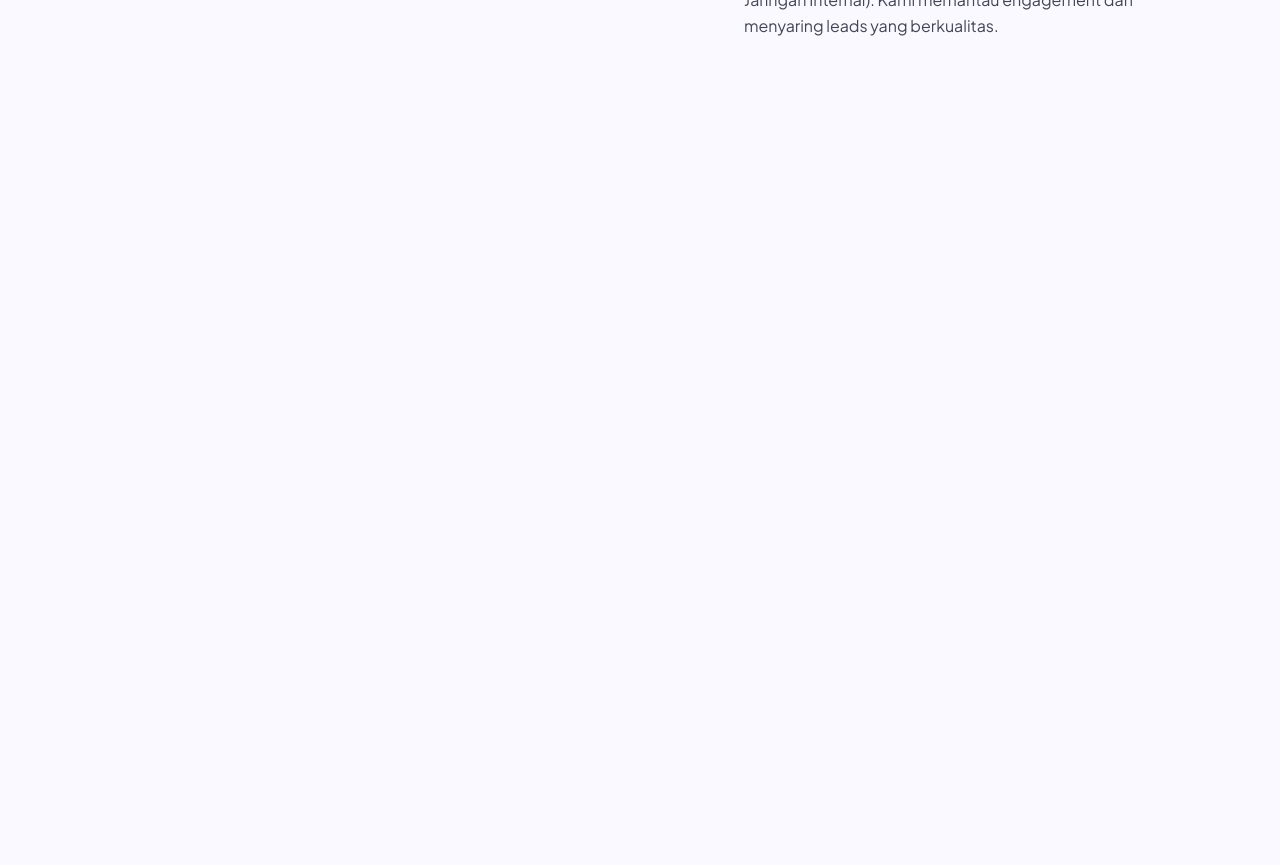
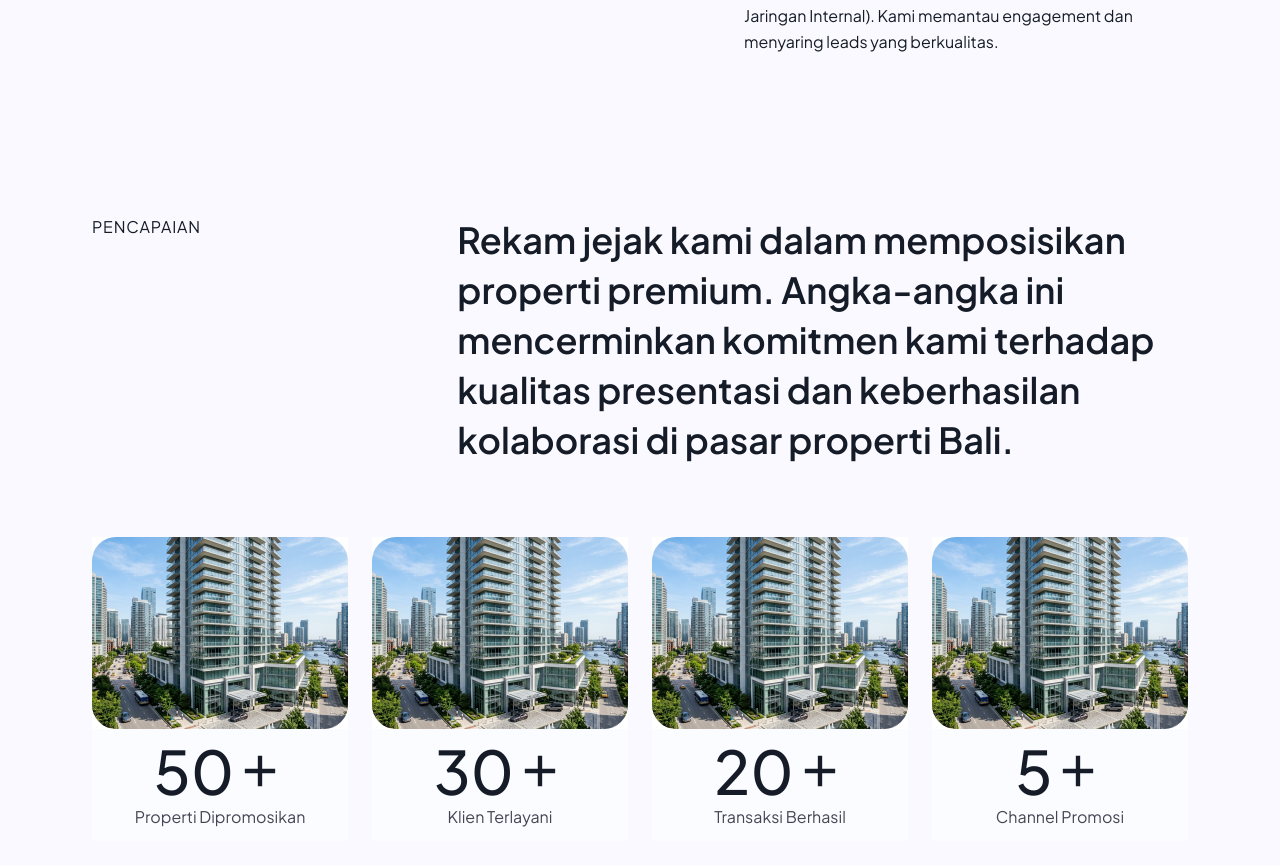
Before and after one commit to AIDILYOWIE/agency_property_website, a Next.js app: page / in a window 1280 px wide. Shown: the part 6640-7505 px from the top of the page. Before the commit the page ends 6759 px from the top, so only its background shows below. Built offline with nearby package versions, Linux system fonts and the light colour scheme.

Commit message:
:lipstick: add section Stats / achivment

```diff
--- a/app/page.tsx
+++ b/app/page.tsx
@@ -6,6 +6,7 @@ import { ScrollShowcase } from "@/components/sections/ScrollShowcase";
 import { Pricing } from "@/components/sections/Pricing";
 import { Portofolio } from "@/components/sections/Portofolio";
 import { HowWeWork } from "@/components/sections/HowWeWork";
+import { StatsBar } from "@/components/sections/StatsBar";
 
 export default function Home() {
   return (
@@ -21,6 +22,7 @@ export default function Home() {
         <Pricing />
         <Portofolio />
         <HowWeWork />
+        <StatsBar/>
       </div>
       {/* Future sections will go here */}
     </>
--- a/components/sections/HowWeWork.tsx
+++ b/components/sections/HowWeWork.tsx
@@ -69,11 +69,11 @@ export function HowWeWork() {
                 </div>
 
                 {/* Content */}
-                <div className={`flex flex-col gap-1 ${step.hasLine ? "pb-10" : ""}`}>
+                <div className={`flex flex-col gap-2 ${step.hasLine ? "pb-10" : ""}`}>
                   <h3 className="text-xl font-bold text-on-background">
                     {step.title}
                   </h3>
-                  <p className="text-body-md text-on-surface-variant leading-relaxed">
+                  <p className="text-body-md text-on-variant leading-relaxed">
                     {step.description}
                   </p>
                 </div>
--- /dev/null
+++ b/components/sections/StatsBar.tsx
@@ -0,0 +1,31 @@
+import { CategoryCard } from "../ui/CategoryCard";
+import { StatsCard } from "../ui/StatsCard";
+
+export function StatsBar() {
+    return (
+        <section className="w-full py-section bg-background">
+            <div className="px-6">
+                <div className="flex mb-18 h-max">
+                    <div className="flex w-full justify-start flex-1">
+                        <span className="text-label-md text-on-background uppercase tracking-wider mb-3">
+                            Pencapaian
+                        </span>
+                    </div>
+                    <div className="flex w-full justify-start flex-2">
+                        <h2 className="text-3xl md:text-4xl font-semibold text-on-background leading-[50px]">
+                            Rekam jejak kami dalam memposisikan properti premium. Angka-angka ini mencerminkan komitmen kami terhadap kualitas presentasi dan keberhasilan kolaborasi di pasar properti Bali.
+                        </h2>
+                    </div>
+                </div>
+
+                <div className="grid grid-cols-1 sm:grid-cols-2 lg:grid-cols-4 gap-6" >
+                    <StatsCard contentStyle="!text-center" imageSrc="/categories/cat_apartment_1781867600595.png" title="50" description="Properti Dipromosikan" titleStyle="!text-6xl !font-medium"/>
+                    <StatsCard contentStyle="!text-center" imageSrc="/categories/cat_apartment_1781867600595.png" title="30" description="Klien Terlayani" titleStyle="!text-6xl !font-medium" />
+                    <StatsCard contentStyle="!text-center" imageSrc="/categories/cat_apartment_1781867600595.png" title="20" description="Transaksi Berhasil" titleStyle="!text-6xl !font-medium" />
+                    <StatsCard contentStyle="!text-center" imageSrc="/categories/cat_apartment_1781867600595.png" title="5" description="Channel Promosi" titleStyle="!text-6xl !font-medium" />
+                </div>
+
+            </div>
+        </section>
+    )
+}
--- /dev/null
+++ b/components/ui/StatsCard.tsx
@@ -0,0 +1,49 @@
+import React from "react";
+import Image from "next/image";
+import Link from "next/link";
+import { BiPlus } from "react-icons/bi";
+
+interface CategoryCardProps {
+    title: string;
+    description: string;
+    imageSrc: string;
+    href?: string;
+    className?: string;
+    titleStyle?: string;
+    descStyle?: string;
+    contentStyle?: string;
+    icon?: React.ReactNode;
+}
+
+export function StatsCard({ title, description, imageSrc, href = "#", className, titleStyle, descStyle, contentStyle }: CategoryCardProps) {
+    return (
+        <Link
+            href={href}
+            className="group flex flex-col overflow-hidden bg-surface-container-lowest"
+        >
+            {/* Image Section */}
+            <div className="relative w-full aspect-[4/3] overflow-hidden rounded-xl ">
+                <Image
+                    src={imageSrc}
+                    alt={title}
+                    fill
+                    sizes="(max-width: 640px) 100vw, (max-width: 1024px) 50vw, 25vw"
+                    className="object-cover transition-transform duration-700 ease-in-out group-hover:scale-105"
+                />
+            </div>
+
+            {/* Content Section */}
+            <div className={`py-3 flex flex-col text-center u gap-1 flex-grow bg-surface-container-low/30 ${contentStyle}`}>
+                <div className="flex w-full gap-0 h-max items-center justify-center">
+                    <h3 className={`text-6xl font-medium text-on-background `}>
+                        {title}
+                    </h3>
+                    <BiPlus size={52} color="!text-on-background" />
+                </div>
+                <p className={`text-body-md text-on-surface-variant ${descStyle} `}>
+                    {description}
+                </p>
+            </div>
+        </Link>
+    );
+}
```
